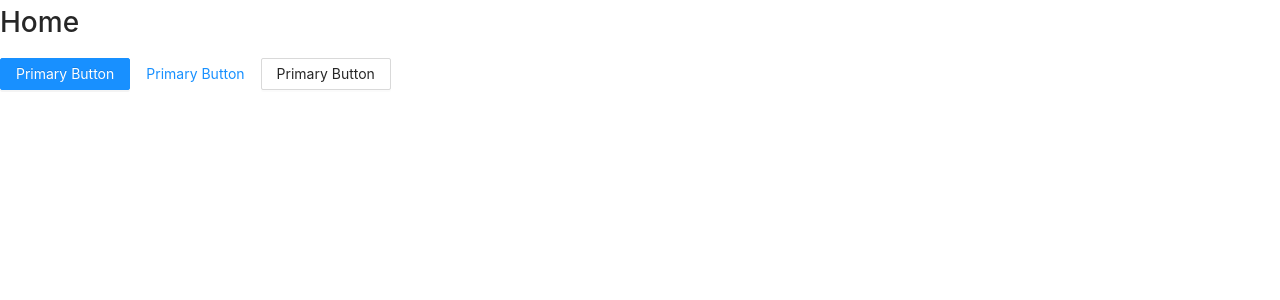
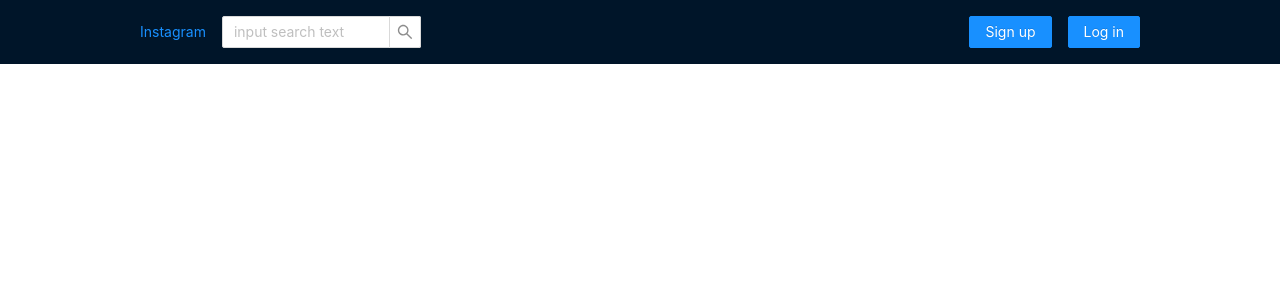
Before and after one commit to bakemonostan/vue-instagram-clone, a Vue app: page / in a window 1280 px wide. Shown: the top 300 px of the page. Built offline with nearby package versions, Linux system fonts and the light colour scheme.

Commit message:
start nav

```diff
--- a/src/App.vue
+++ b/src/App.vue
@@ -1,12 +1,11 @@
 <template>
   <main>
-    <h1>Home</h1>
-    <a-button type="primary">Primary Button</a-button>
-    <a-button type="link">Primary Button</a-button>
-    <a-button>Primary Button</a-button>
+    <Navbar />
   </main>
 </template>
 
-<script setup></script>
+<script setup>
+import Navbar from './components/Navbar.vue';
+</script>
 
 <style scoped></style>
--- /dev/null
+++ b/src/components/Container.vue
@@ -0,0 +1,12 @@
+<template>
+  <div class="container">
+    <slot></slot>
+  </div>
+</template>
+
+<style scoped>
+.container {
+  width: 1000px;
+  margin: 0 auto;
+}
+</style>
--- /dev/null
+++ b/src/components/Navbar.vue
@@ -0,0 +1,54 @@
+<template>
+  <div class>
+    <ALayoutHeader>
+      <Container>
+        <div class="nav-container">
+          <div class="right">
+            <RouterLink to="/">Instagram</RouterLink>
+            <AInput-search
+              v-model:value="userSearch"
+              placeholder="input search text"
+              style="width: 200px"
+              @search="onSearch"
+            />
+          </div>
+          <div class="left">
+            <AButton type="primary">Sign up</AButton>
+            <AButton type="primary">Log in</AButton>
+          </div>
+        </div>
+      </Container>
+    </ALayoutHeader>
+  </div>
+</template>
+
+<script setup>
+import { RouterLink } from 'vue-router';
+import Container from './Container.vue';
+import { ref } from 'vue';
+
+const userSearch = ref('');
+
+const onSearch = () => {
+  console.log('Search me if you dare');
+};
+</script>
+
+<style scoped>
+.nav-container {
+  display: flex;
+  align-items: center;
+  justify-content: space-between;
+}
+
+.right {
+  display: flex;
+  align-items: center;
+  gap: 1rem;
+}
+
+.left {
+  display: flex;
+  gap: 1rem;
+}
+</style>
```
